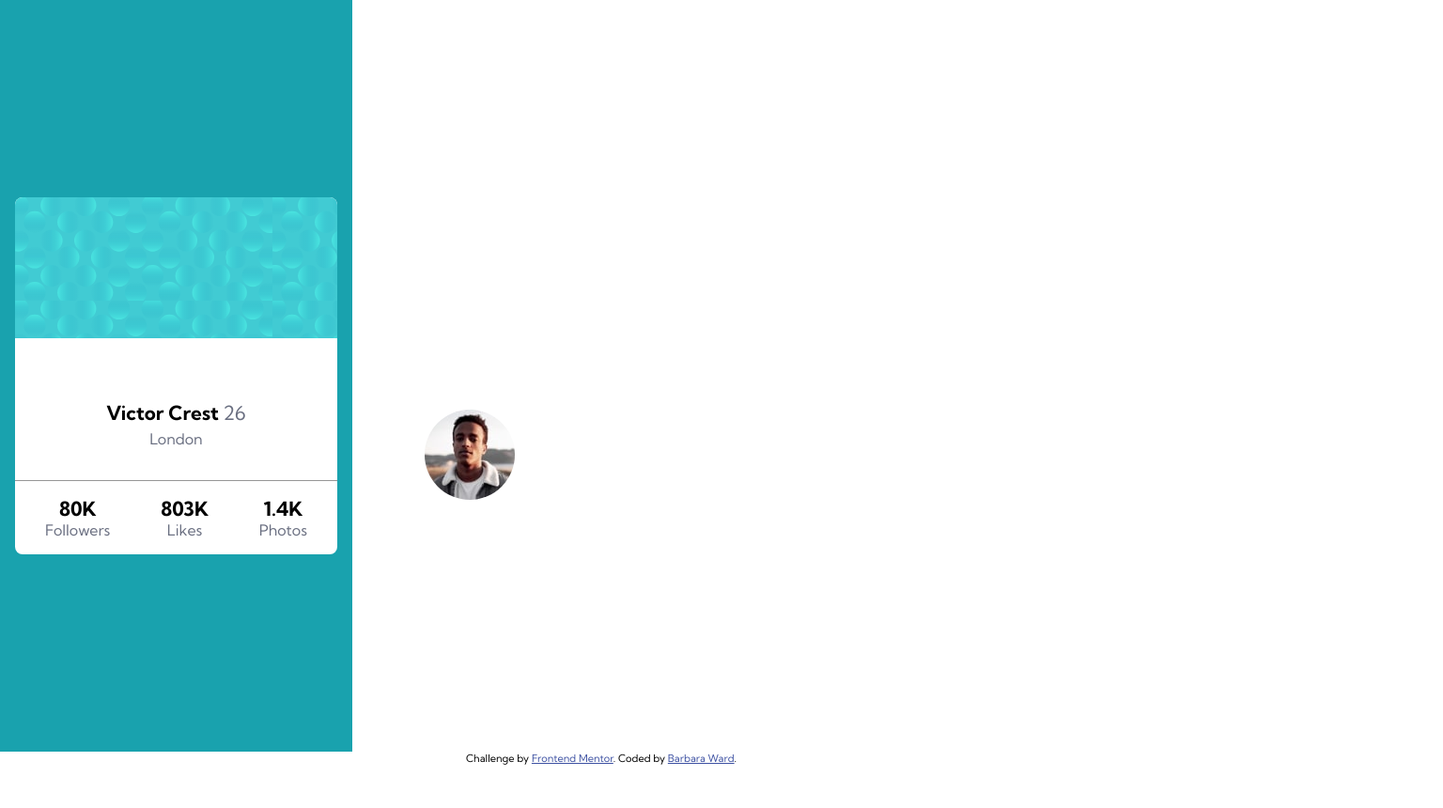
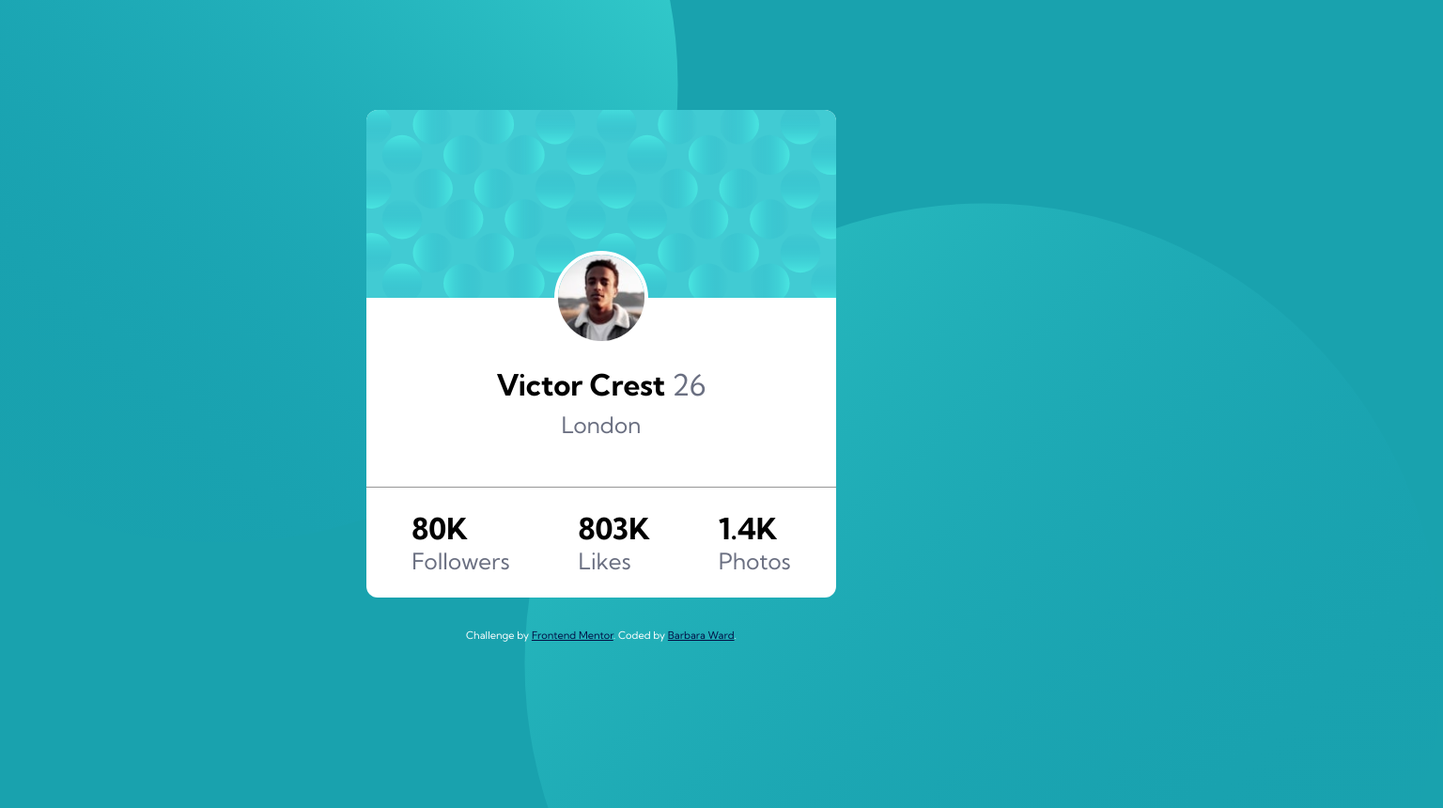
Before and after one commit to bward67/profile-card-component-main, a plain HTML site: page index.html in a window 1280 px wide. Shown: the whole page at 94% size, 1536 px wide, since content can reach past the window. Before the commit the page ends 814 px from the top, so only its background shows below. Drawn offline with Linux system fonts and the light colour scheme.

Commit message:
update commit

```diff
--- a/index.html
+++ b/index.html
@@ -21,18 +21,27 @@
     <title>Frontend Mentor | Profile card component</title>
   </head>
   <body>
-    <div class="background">
+    <div class="bg-top">
+      <img src="images/bg-pattern-top.svg" alt="" />
+    </div>
+
     <section class="card">
-        <div class="hero"></div>
+      <div class="hero">
+        <img src="images/bg-pattern-card.svg" alt="" />
+
         <div class="avatar">
           <img
             src="images/image-victor.jpg"
             alt="profile of guy with mountains in background"
           />
+        </div>
+      </div>
+
       <div class="details">
         <h1>Victor Crest <span>26</span></h1>
         <p>London</p>
       </div>
+
       <div class="stats-box">
         <div class="stats">
           <h1>80K</h1>
@@ -47,8 +56,10 @@
           <p>Photos</p>
         </div>
       </div>
-        </div>
     </section>
+
+    <div class="bg-bottom">
+      <img src="images/bg-pattern-bottom.svg" alt="" />
     </div>
 
     <div class="attribution">
--- a/style.css
+++ b/style.css
@@ -25,48 +25,68 @@ span {
   padding: 0px;
   box-sizing: border-box;
 }
-html {
+body {
   font-family: var(--ff-sans);
-}
-
-.background {
-  max-width: 375px;
-  height: 800px;
-  background-color: var(--clr-pr-dark-cyan);
-  background-image: url(images/bg-pattern-top.svg),
-    url(images/bg-pattern-bottom.svg);
-  background-repeat: no-repeat no-repeat;
-  background-position: right 40vw bottom 65vh, left 28vw top 70vh;
-  text-align: center;
+  font-size: var(--fs-p);
+  padding: 1.5rem;
+  min-height: calc(100vh - 0.1px);
   display: flex;
   flex-direction: column;
   justify-content: center;
+  align-items: center;
+  background-color: var(--clr-pr-dark-cyan);
+  position: relative;
+  overflow: hidden; /*to hide the scroll bars*/
+}
+
+.bg-top {
+  position: absolute; /*in relation to the body*/
+  /*top: -85%;
+  left: -60%;*/
+  top: -50%;
+  left: -20%;
+  z-index: -1;
+}
+
+.bg-bottom {
+  position: absolute; /*in relation to the body*/
+  /*bottom: -80%;
+  right: -52%;*/
+  z-index: -1;
+  bottom: -50%;
+  right: -20%;
 }
 .card {
   border-radius: 0.5em;
   background-color: white;
   overflow: hidden;
-  max-width: 375px;
+
   margin-inline: 1em;
+  width: 100%;
+  max-width: 500px;
 }
 .hero {
-  background-image: url(images/bg-pattern-card.svg);
-  background-size: 80%;
   width: 100%;
   height: 150px;
   position: relative;
+}
+.hero img {
+  width: 100%;
 }
 .avatar img {
   border-radius: 50%;
   border: 4px white solid;
   position: absolute;
-  top: 54%;
-  left: 35%;
+  top: 100%;
+  left: 50%;
+  transform: translateX(-50%); /*will make it centered*/
+  width: 20%;
 }
 .details {
-  margin-block: 4em 0;
+  margin-block: 5em 0;
   line-height: 1.5;
   border-bottom: 1px solid var(--clr-n-dark-gray);
+  text-align: center;
 }
 .details p {
   margin-bottom: 2em;
@@ -90,7 +110,9 @@ h2 {
 .attribution {
   font-size: 11px;
   text-align: center;
+  margin-top: 3em;
+  color: white;
 }
 .attribution a {
-  color: hsl(228, 45%, 44%);
+  color: hsl(228, 94%, 14%);
 }
```
Lines whose indentation alone changed are shown as unchanged.
